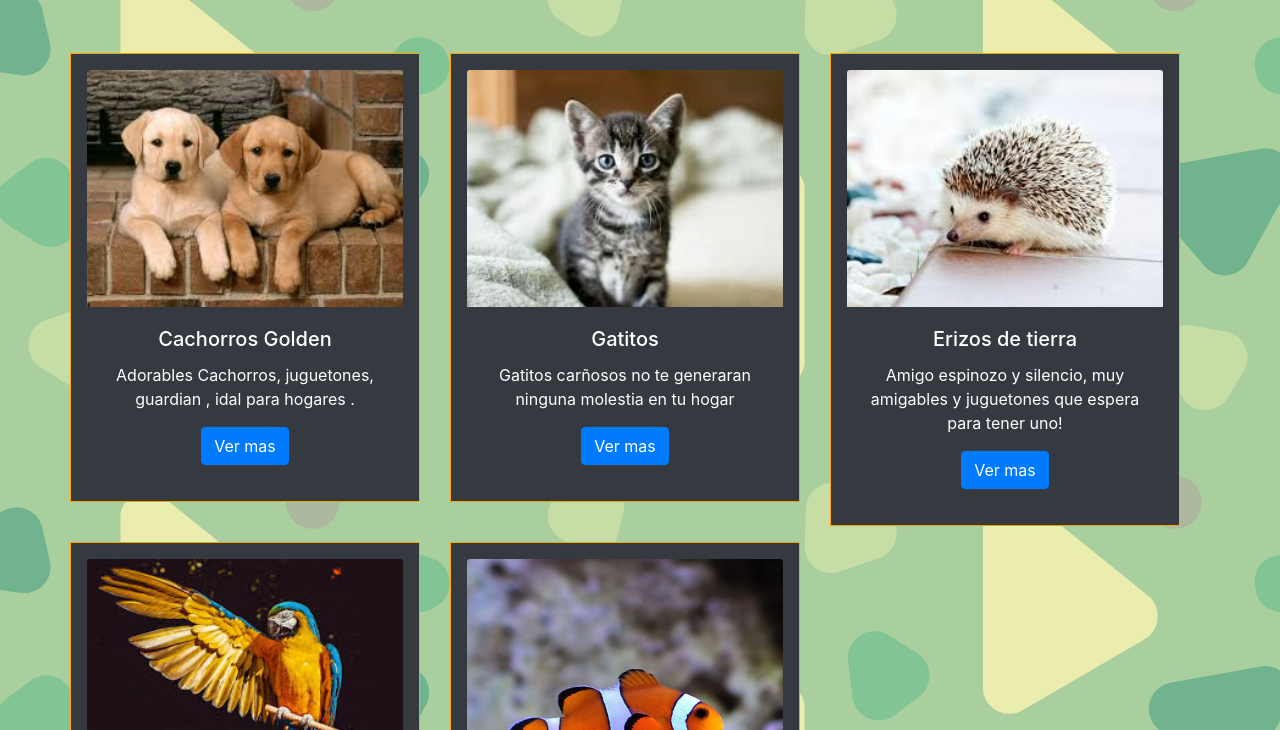
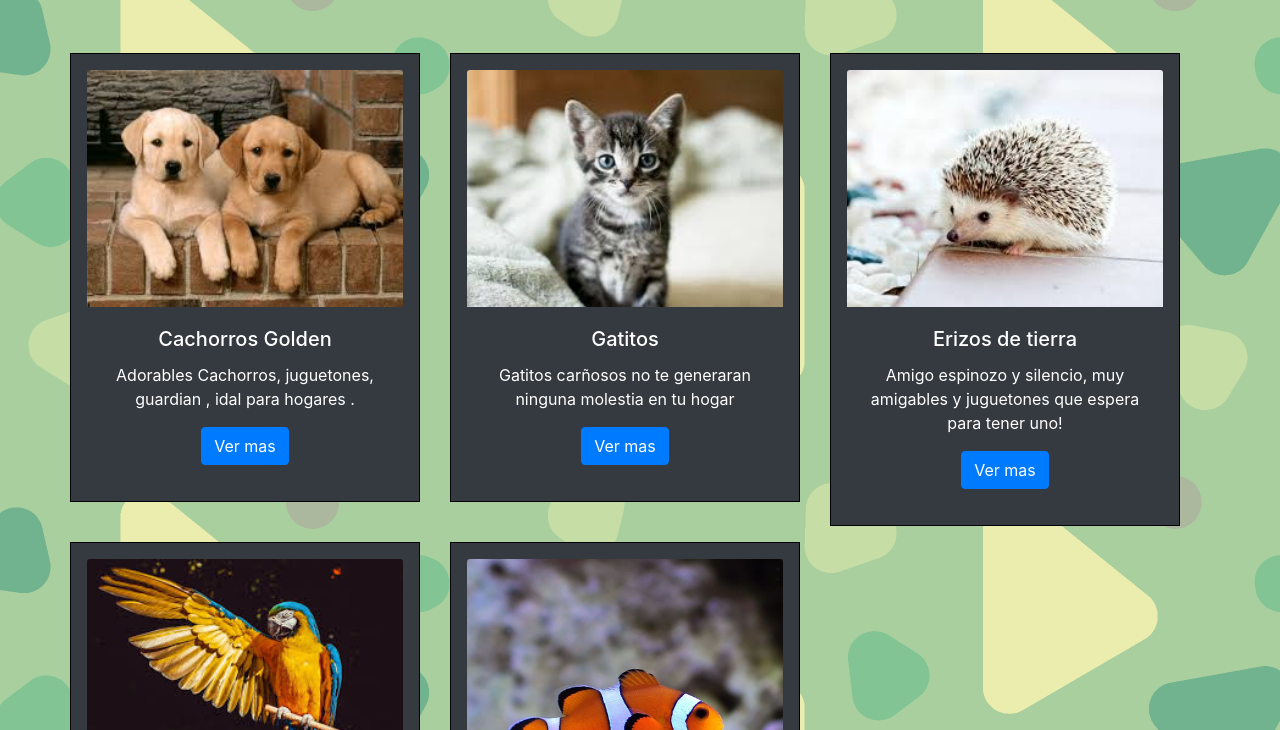
Before and after one commit to Crisbravoon/Proyecto-Web, a plain HTML site: page index.html in a window 1280 px wide. Shown: the part 550-1280 px from the top of the page. Drawn offline with nearby package versions, Linux system fonts and the light colour scheme.

Commit message:
Modificacion de color de card

```diff
--- a/css/styles.css
+++ b/css/styles.css
@@ -5,5 +5,5 @@
     height:auto;
     padding: 16px;
     margin-top: 16px;
-    border: 1px solid orange;
+    border: 1px solid black;
 }
```
